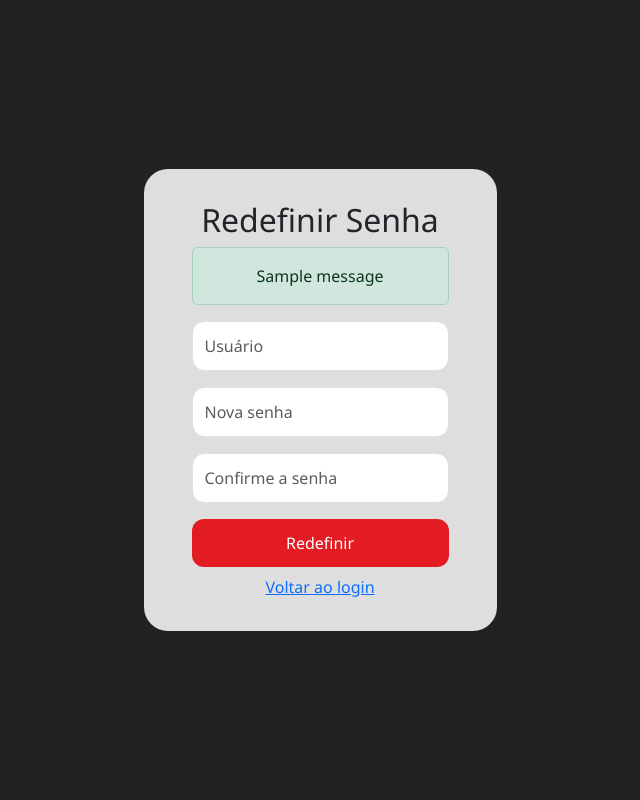
After one commit to rfalves-wq/Clinica, a Django app: page /contas/resetar-senha/ in a window 1280 px wide. The commit adds this page. Shown: the whole page, without its empty margins (320-960 px from the left). Run offline with Django 5.2, Linux system fonts and the light colour scheme; one stand-in notice (Sample message) is shown; some libraries are stand-ins or nearby versions.

Commit message:
Tela login e recuperar senha

```diff
--- a/contas/forms.py
+++ b/contas/forms.py
@@ -4,3 +4,27 @@ from django.contrib.auth.forms import AuthenticationForm
 class LoginForm(AuthenticationForm):
     username = forms.CharField()
     password = forms.CharField(widget=forms.PasswordInput)
+
+
+
+from django import forms
+from django.contrib.auth.models import User
+
+class SimplePasswordResetForm(forms.Form):
+    username = forms.CharField(label="Usuário", max_length=150)
+    new_password = forms.CharField(label="Nova senha", widget=forms.PasswordInput)
+    confirm_password = forms.CharField(label="Confirme a nova senha", widget=forms.PasswordInput)
+
+    def clean(self):
+        cleaned_data = super().clean()
+        new_password = cleaned_data.get("new_password")
+        confirm_password = cleaned_data.get("confirm_password")
+        if new_password != confirm_password:
+            raise forms.ValidationError("As senhas não coincidem")
+        return cleaned_data
+
+    def clean_username(self):
+        username = self.cleaned_data.get("username")
+        if not User.objects.filter(username=username).exists():
+            raise forms.ValidationError("Usuário não encontrado")
+        return username
--- a/contas/templates/contas/login.html
+++ b/contas/templates/contas/login.html
@@ -197,8 +197,8 @@ body::before {
         <button type="submit" class="btn btn-primary w-100">Entrar</button>
 
         <div class="mt-3 text-center forgot-link">
-            <a href="#">Esqueceu a senha?</a>
-        </div>
+    <a href="{% url 'simple_password_reset' %}">Esqueceu a senha?</a>
+</div>
     </form>
 </div>
 
--- /dev/null
+++ b/contas/templates/contas/simple_password_reset.html
@@ -0,0 +1,41 @@
+{% load widget_tweaks %}
+<!DOCTYPE html>
+<html lang="pt-br">
+<head>
+<meta charset="UTF-8">
+<title>Redefinir Senha - PT Saúde</title>
+<link href="https://cdn.jsdelivr.net/npm/bootstrap@5.3.0/dist/css/bootstrap.min.css" rel="stylesheet">
+<style>
+body { display:flex; justify-content:center; align-items:center; height:100vh; background:#222; font-family:'Segoe UI', Arial, sans-serif; }
+.login-card { background: rgba(255,255,255,0.85); padding:2rem 3rem; border-radius:1.5rem; max-width:400px; text-align:center; }
+.form-control { margin-bottom:1rem; border-radius:0.75rem; padding:0.75rem; }
+.btn-primary { background:#e31b23; border:none; border-radius:0.75rem; padding:0.75rem; width:100%; }
+.btn-primary:hover { background:#b71c1c; }
+</style>
+</head>
+<body>
+
+<div class="login-card">
+    <h2>Redefinir Senha</h2>
+
+    {% if messages %}
+        {% for message in messages %}
+            <div class="alert alert-success">{{ message }}</div>
+        {% endfor %}
+    {% endif %}
+
+    <form method="POST">
+        {% csrf_token %}
+        {{ form.username|add_class:"form-control" | attr:"placeholder:Usuário" }}
+        {{ form.new_password|add_class:"form-control" | attr:"placeholder:Nova senha" }}
+        {{ form.confirm_password|add_class:"form-control" | attr:"placeholder:Confirme a senha" }}
+        <button type="submit" class="btn btn-primary">Redefinir</button>
+    </form>
+
+    <div class="mt-2">
+        <a href="{% url 'login' %}">Voltar ao login</a>
+    </div>
+</div>
+
+</body>
+</html>
--- a/contas/urls.py
+++ b/contas/urls.py
@@ -4,4 +4,7 @@ from . import views
 urlpatterns = [
     path('login/', views.login_view, name='login'),
     path('logout/', views.logout_view, name='logout'),
+    path('resetar-senha/', views.simple_password_reset, name='simple_password_reset'),
+
+
 ]
--- a/contas/views.py
+++ b/contas/views.py
@@ -20,3 +20,24 @@ def login_view(request):
 def logout_view(request):
     logout(request)
     return redirect('login')
+
+
+from django.shortcuts import render, redirect
+from django.contrib import messages
+from django.contrib.auth.models import User
+from .forms import SimplePasswordResetForm
+
+def simple_password_reset(request):
+    if request.method == "POST":
+        form = SimplePasswordResetForm(request.POST)
+        if form.is_valid():
+            username = form.cleaned_data['username']
+            new_password = form.cleaned_data['new_password']
+            user = User.objects.get(username=username)
+            user.set_password(new_password)
+            user.save()
+            messages.success(request, "Senha redefinida com sucesso!")
+            return redirect('login')
+    else:
+        form = SimplePasswordResetForm()
+    return render(request, 'contas/simple_password_reset.html', {'form': form})
```
